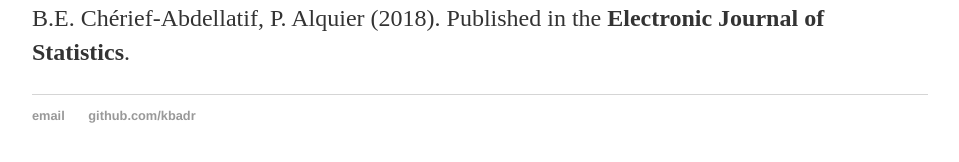
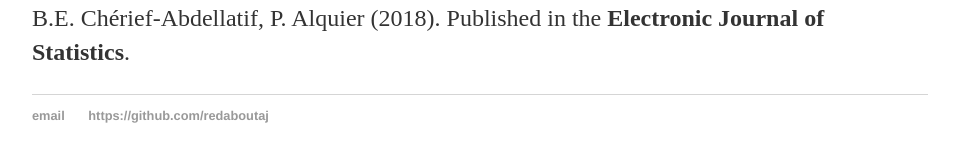
Before and after one commit to redaboutaj/Website, a Jekyll site: the page built from papers/index.html, in a window 1280 px wide. Shown: the part 233-395 px from the top of the page, without its empty margins (160-1119 px from the left). Built offline with Jekyll 4.4.1, drawn with Linux system fonts in a browser that asks for light colours.

Commit message:
Update default.html

```diff
--- a/_layouts/default.html
+++ b/_layouts/default.html
@@ -26,8 +26,8 @@
 
   <footer>
    <ul>
-   <li><a href="mailto:badr.eddine.cherief.abdellatif@ensae.fr">email</a></li>
-   <li><a href="https://github.com/kbadr">github.com/kbadr</a></li>
+   <li><a href="mailto:raboutajdine@worldbank.org">email</a></li>
+   <li><a href="https://github.com/redaboutaj">https://github.com/redaboutaj</a></li>
    </ul>
   </footer>
   </body>
```
